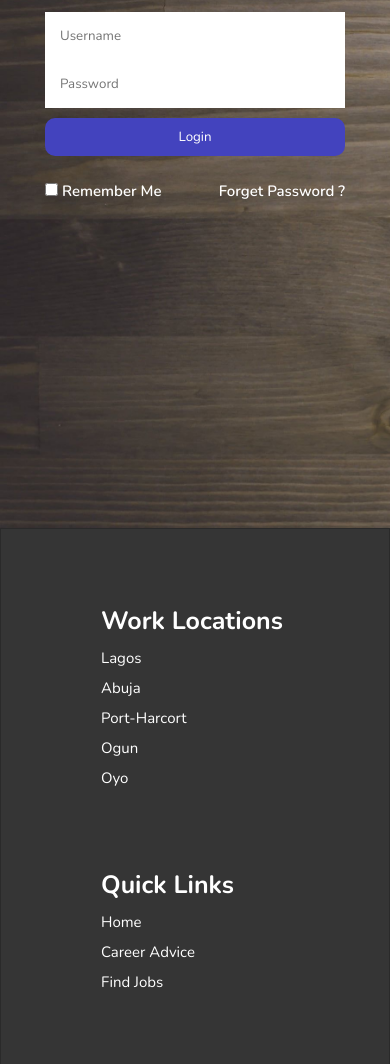
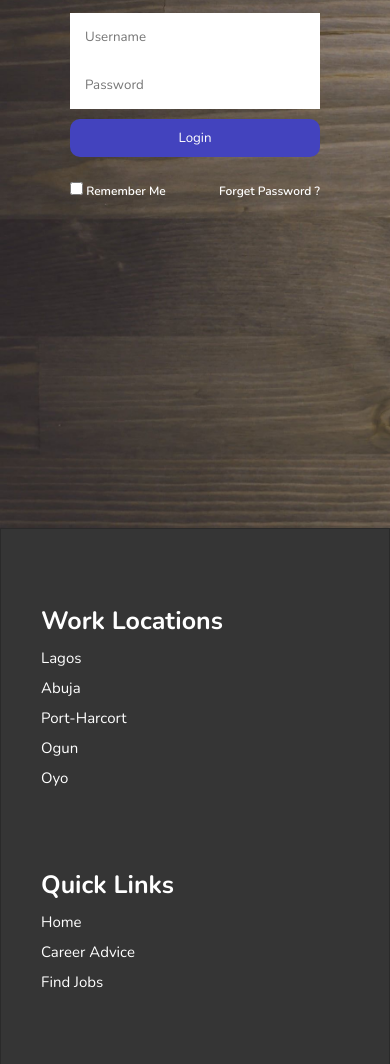
Before and after one commit to mosescode1/job-portal, a plain HTML site: page login.html in a window 390 px wide. Shown: the part 316-1380 px from the top of the page. Drawn offline with nearby package versions, Linux system fonts and the light colour scheme.

Commit message:
updated new

```diff
--- a/login.css
+++ b/login.css
@@ -122,7 +122,7 @@ form{
 .field input,
 .field-one input {
   padding: 1.5rem;
-  width: 30rem;
+  width: 33rem;
 }
 .field-two{
   margin: 0 auto;
@@ -132,7 +132,7 @@ form{
   background-color: var(--lightblue);
   color: white;
   border-radius: 10px;
-  width: 30rem;
+  width: 33rem;
   margin: 10px auto;
 
 }
@@ -251,5 +251,18 @@ form{
     margin-right: 10px;
 
   }
+  .field-two button {
+    width: 25rem;
+  }
+  .field input,
+  .field-one input {
+    width: 25rem;
+  }
+  .check-box label, .forget a{
+    font-size: 1.2rem;
+  }
+  .footer .footer-container .box-container{
+    padding-left: 2rem;
+  }
 
 }
```
